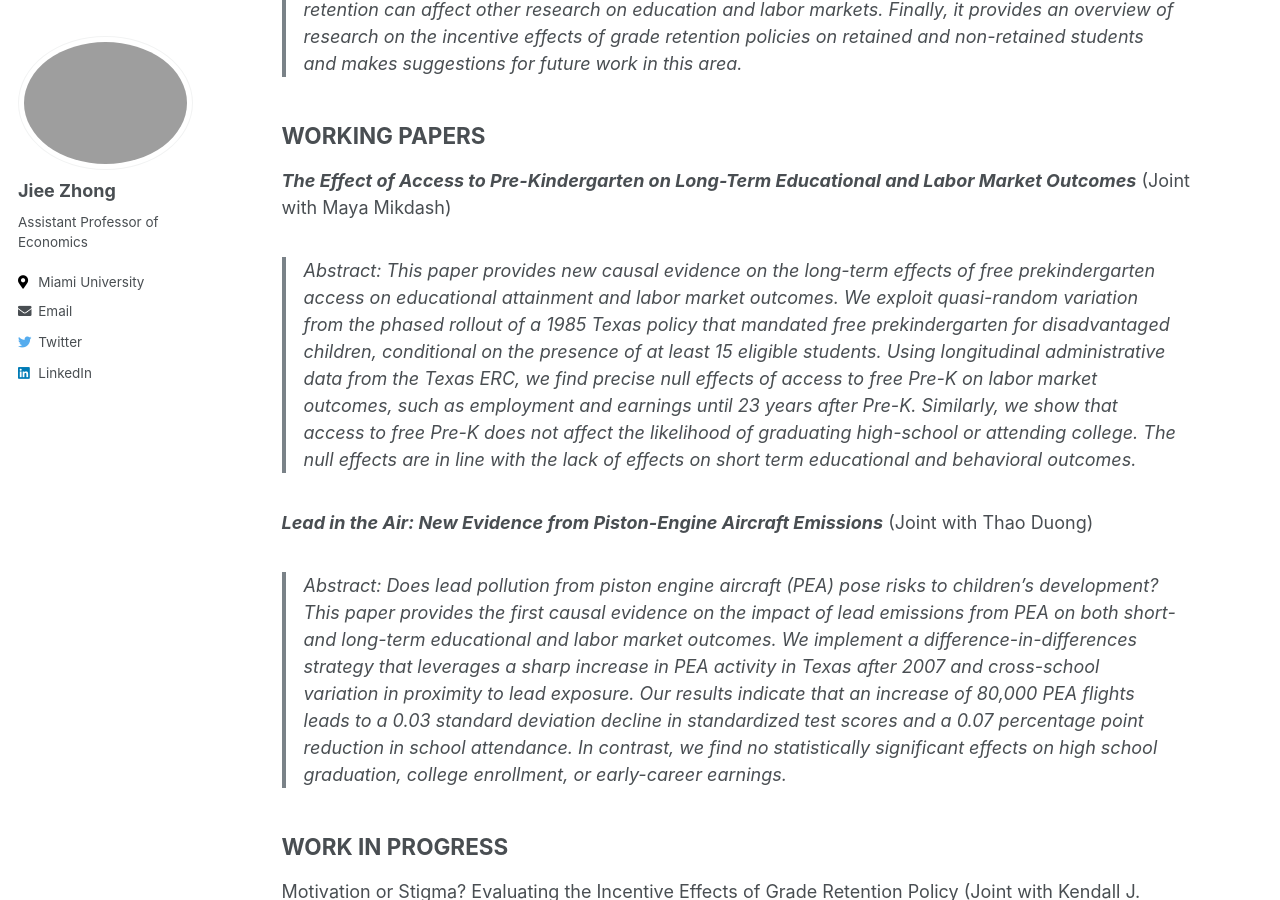
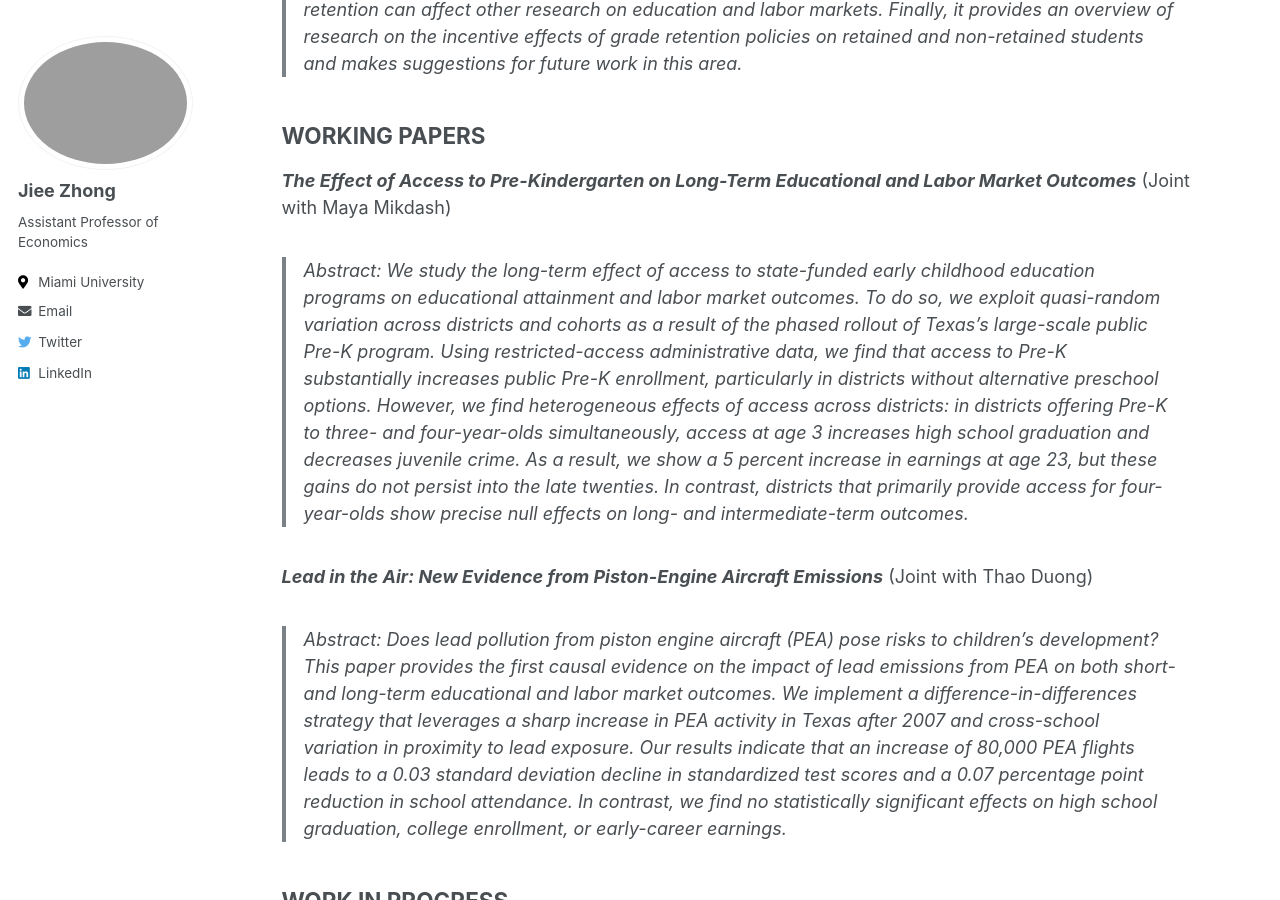
Before and after one commit to jieezhong/jieezhong.github.io, a Jekyll site: the page built from _pages/research.md, in a window 1280 px wide and 900 px high, scrolled down 1365 px. Built offline with Jekyll 4.4.1, drawn with Linux system fonts in a browser that asks for light colours.

Commit message:
Update research.md

```diff
--- a/_pages/research.md
+++ b/_pages/research.md
@@ -31,7 +31,7 @@ header:
 
 ***The Effect of Access to Pre-Kindergarten on Long-Term Educational and Labor Market Outcomes*** (Joint with Maya Mikdash)
 
-> Abstract: This paper provides new causal evidence on the long-term effects of free prekindergarten access on educational attainment and labor market outcomes. We exploit quasi-random variation from the phased rollout of a 1985 Texas policy that mandated free prekindergarten for disadvantaged children, conditional on the presence of at least 15 eligible students. Using longitudinal administrative data from the Texas ERC, we find precise null effects of access to free Pre-K on labor market outcomes, such as employment and earnings until 23 years after Pre-K. Similarly, we show that access to free Pre-K does not affect the likelihood of graduating high-school or attending college. The null effects are in line with the lack of effects on short term educational and behavioral outcomes.
+> Abstract: We study the long-term effect of access to state-funded early childhood education programs on educational attainment and labor market outcomes. To do so, we exploit quasi-random variation across districts and cohorts as a result of the phased rollout of Texas's large-scale public Pre-K program. Using restricted-access administrative data, we find that access to Pre-K substantially increases public Pre-K enrollment, particularly in districts without alternative preschool options. However, we find heterogeneous effects of access across districts: in districts offering Pre-K to three- and four-year-olds simultaneously, access at age 3 increases high school graduation and decreases juvenile crime. As a result, we show a 5 percent increase in earnings at age 23, but these gains do not persist into the late twenties. In contrast, districts that primarily provide access for four-year-olds show precise null effects on long- and intermediate-term outcomes.
 
 
 ***Lead in the Air: New Evidence from Piston-Engine Aircraft Emissions*** (Joint with Thao Duong)
```
